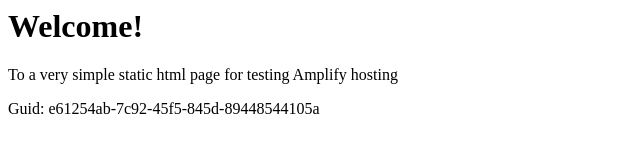
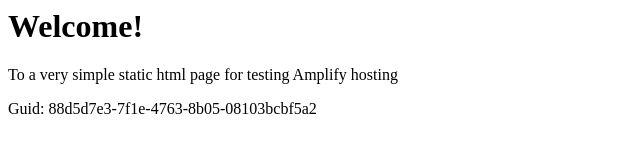
Before and after one commit to aws-aemilia-lhr/Github-PR-Commit-Integration-Test-DoNotTouch-GithubWebhookPreviewCanaryTest-v1-preprod-eu-west-2, a website: page src/index.html in a window 1280 px wide. Shown: the full height of the page, 0-640 px from the left. Drawn offline with Linux system fonts and the light colour scheme.

Commit message:
commit from integ tests

```diff
--- a/src/index.html
+++ b/src/index.html
@@ -12,6 +12,6 @@
 <body>
     <h1>Welcome!</h1>
     <p>To a very simple static html page for testing Amplify hosting</p>
-    <p>Guid: e61254ab-7c92-45f5-845d-89448544105a</p></body>
+    <p>Guid: 88d5d7e3-7f1e-4763-8b05-08103bcbf5a2</p></body>
 
 </html>
```
